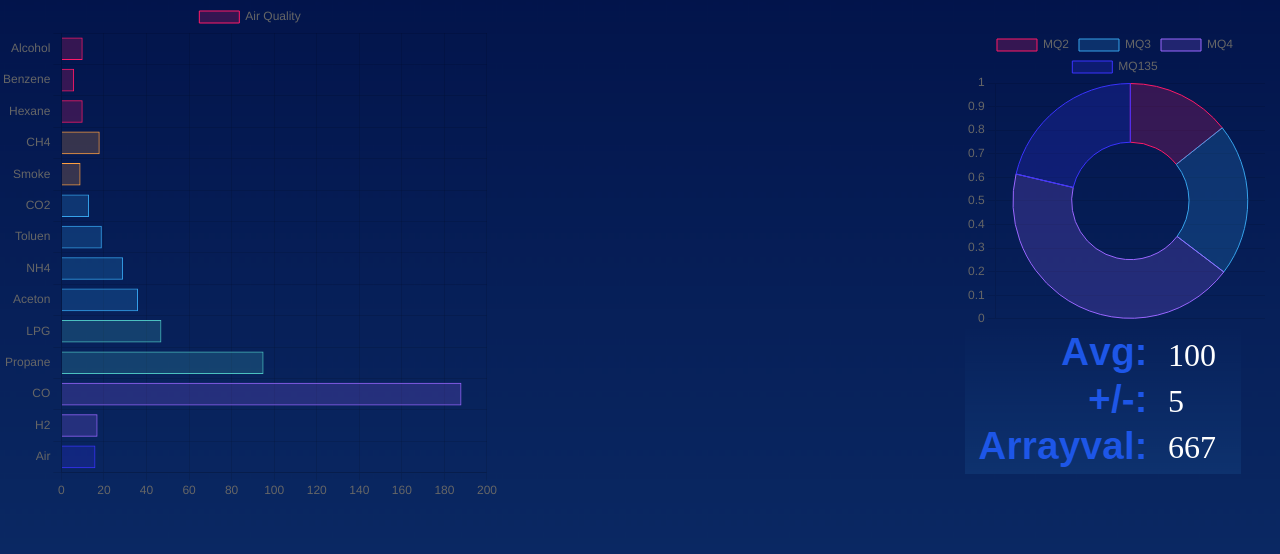
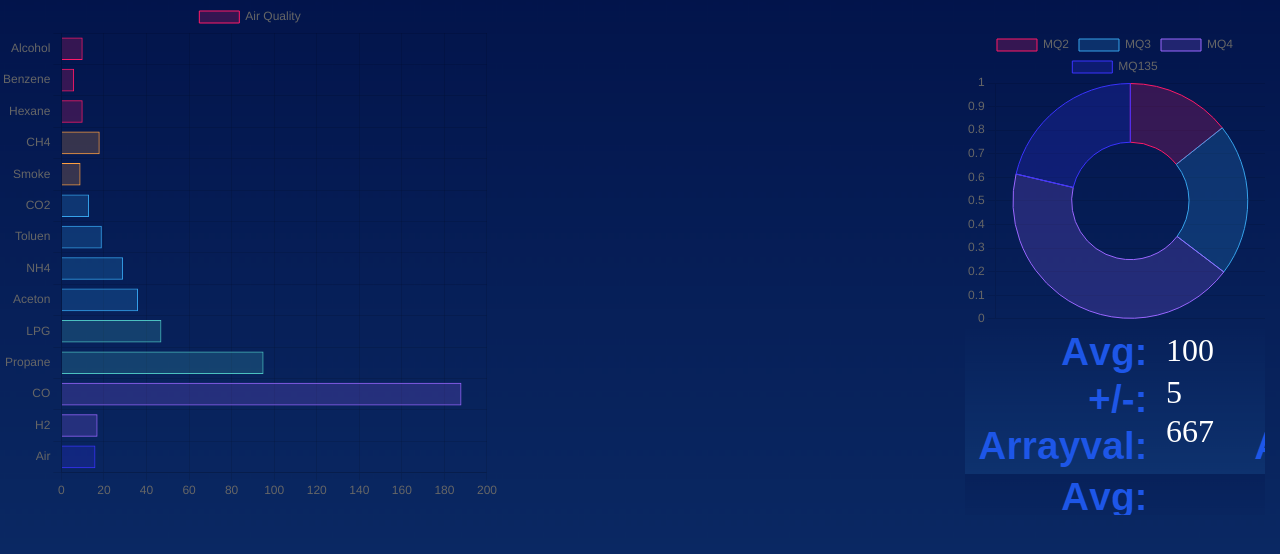
Before and after one commit to abcdaaaaaaaaa/DiscoveryVehicle, a PHP site: page /example.html in a window 1280 px wide. Shown: the part 149-703 px from the top of the page. Run offline with PHP 8.4, Linux system fonts and the light colour scheme; some libraries are stand-ins or nearby versions.

Commit message:
Update customchart.css

```diff
--- a/data.uzay.info/website/customchart.css
+++ b/data.uzay.info/website/customchart.css
@@ -35,33 +35,39 @@
 	 }
 
      .create{
-	  width: 276px;
-	  height: 145px;
-	  position: relative;
+	  width: 300px;
+	  height: 186px;
+	  position: absolute;
       background-image: url("minispace.png");
 	 }
 
      .bigcreate{
 	  width: 300px;
 	  height: 445px;
-	  position: fixed;
+	  position: absolute;
       left: 965px;
 	 }
 
      .spacecreate1{
-	  left: 203px;
-	  top: 8px;
+	  left: 201px;
+	  top: 3px;
 	  position: absolute;
 	 }
 
      .spacecreate2{
-	  left: 203px;
-	  top: 54px;
+	  left: 201px;
+	  top: 45px;
 	  position: absolute;
 	 }
 
      .spacecreate3{
-	  left: 203px;
-	  top: 100px;
+	  left: 201px;
+	  top: 84px;
 	  position: absolute;
 	 }
+
+     .spacecreate4{
+	  left: 184px;
+	  top: 144px;
+	  position: absolute;
+	 }
```
